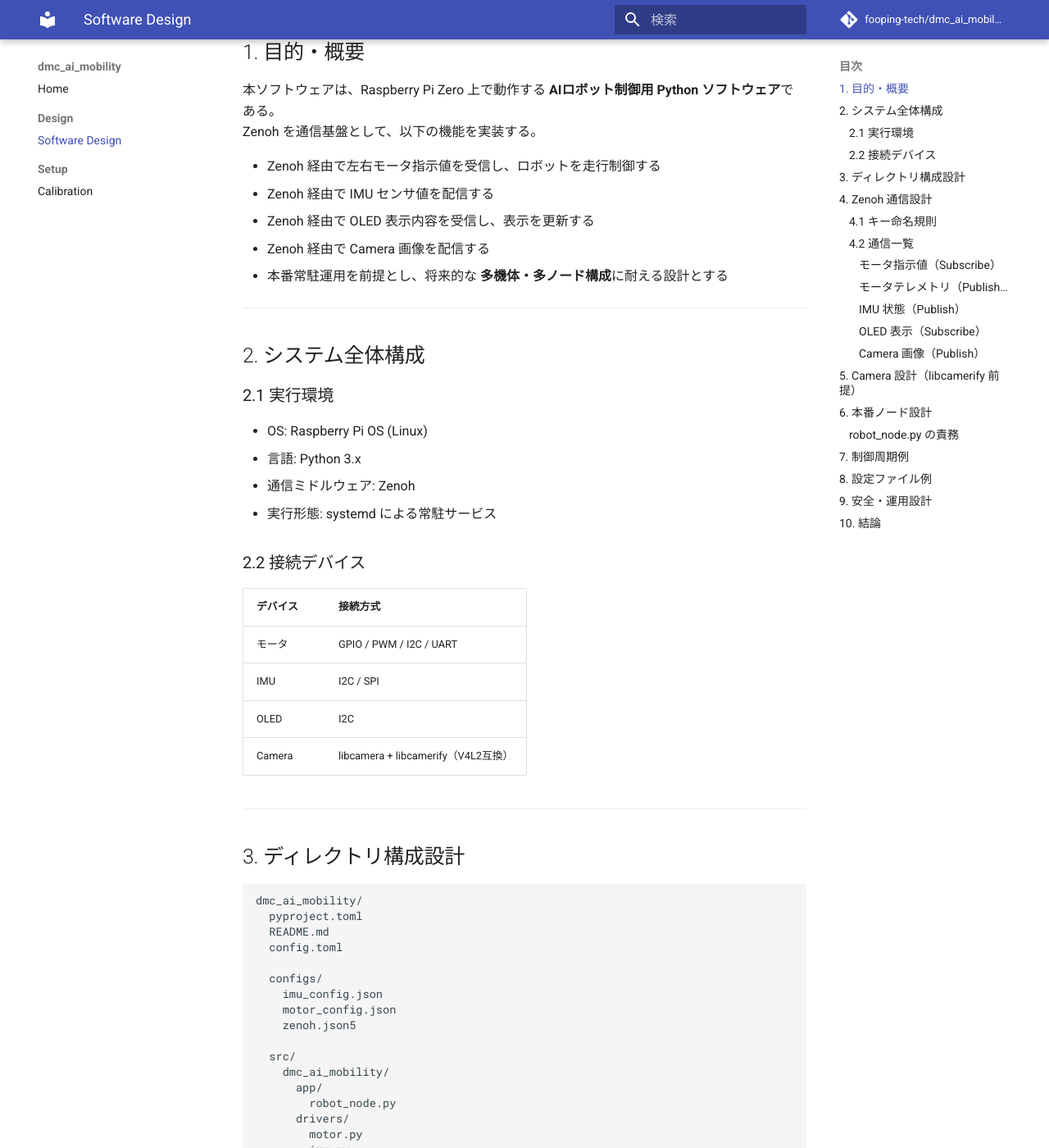
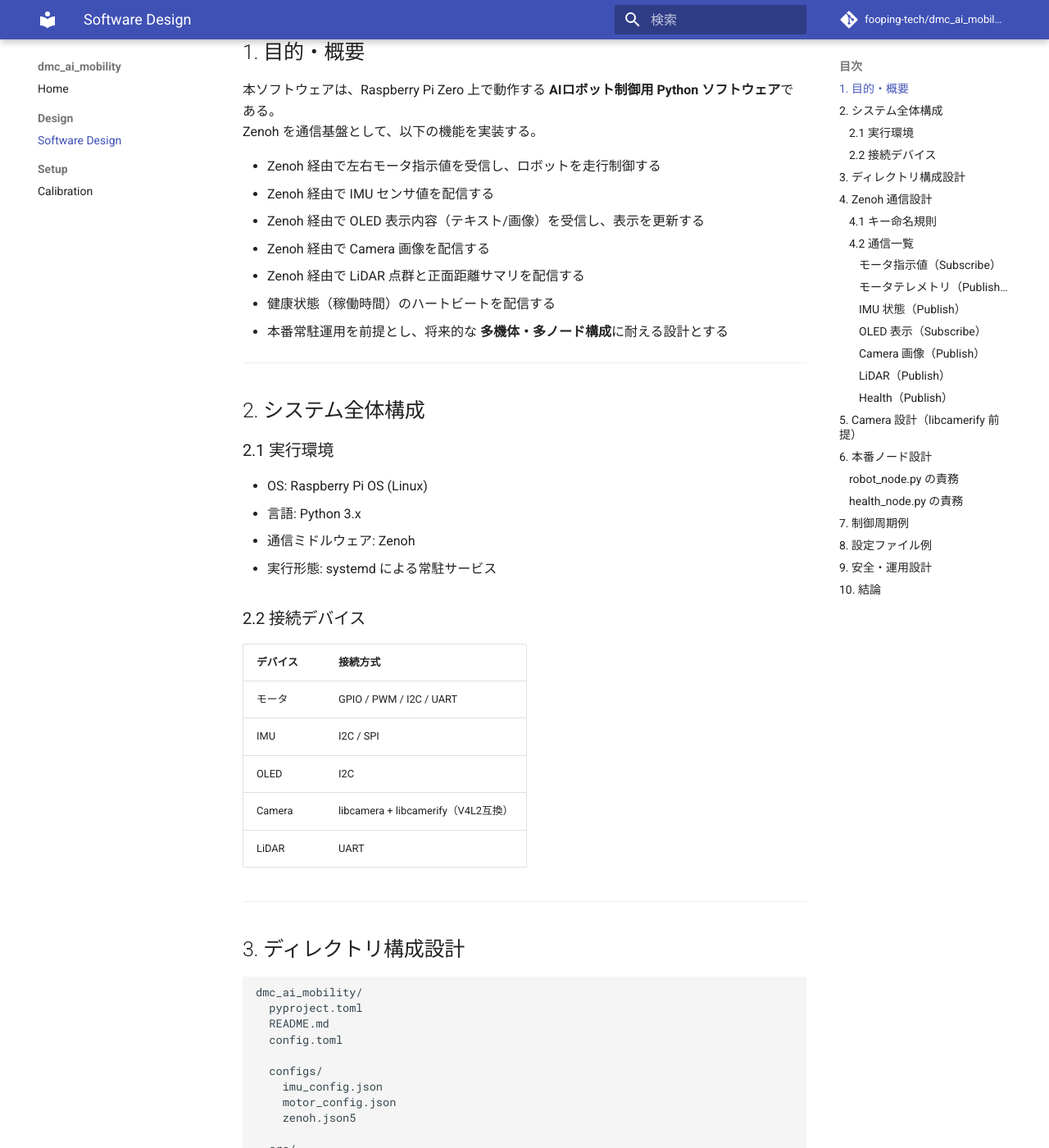
Before and after one commit to fooping-tech/dmc_ai_mobility, an MkDocs documentation site: the page built from docs/dmc_ai_mobility_software_design.md, in a window 1280 px wide and 1400 px high, scrolled down 225 px. Shown: the whole window at 82% size. Built offline with MkDocs 1.6.1 and Material for MkDocs 9.7.7, drawn with Linux system fonts in a browser that asks for light colours; comment, search, counter and statistics services are not loaded; some of the changed text lies outside the part shown.

Commit message:
feat:ソフト設計書更新

````diff
--- a/docs/dmc_ai_mobility_software_design.md
+++ b/docs/dmc_ai_mobility_software_design.md
@@ -10,8 +10,10 @@
 
 - Zenoh 経由で左右モータ指示値を受信し、ロボットを走行制御する
 - Zenoh 経由で IMU センサ値を配信する
-- Zenoh 経由で OLED 表示内容を受信し、表示を更新する
+- Zenoh 経由で OLED 表示内容（テキスト/画像）を受信し、表示を更新する
 - Zenoh 経由で Camera 画像を配信する
+- Zenoh 経由で LiDAR 点群と正面距離サマリを配信する
+- 健康状態（稼働時間）のハートビートを配信する
 - 本番常駐運用を前提とし、将来的な **多機体・多ノード構成**に耐える設計とする
 
 ---
@@ -33,6 +35,7 @@
 | IMU | I2C / SPI |
 | OLED | I2C |
 | Camera | libcamera + libcamerify（V4L2互換） |
+| LiDAR | UART |
 
 ---
 
@@ -53,11 +56,15 @@
     dmc_ai_mobility/
       app/
         robot_node.py
+        health_node.py
       drivers/
         motor.py
         imu.py
         oled.py
         camera_v4l2.py
+        lidar.py
+        ydlidar.py
+        _ydlidar.so
       zenoh/
         session.py
         keys.py
@@ -112,11 +120,24 @@
 #### OLED 表示（Subscribe）
 
 - Key: `dmc_robo/<robot_id>/oled/cmd`
+- Key: `dmc_robo/<robot_id>/oled/image/mono1`
+
+`oled/cmd` は JSON でテキスト表示、`oled/image/mono1` は SSD1306 の mono1 バッファ（生 bytes）を受け取る。
+受信した表示は一定時間（`config.toml` の `[oled].override_s`）だけ表示し、その後は通常表示へ戻す。
 
 #### Camera 画像（Publish）
 
 - JPEG: `dmc_robo/<robot_id>/camera/image/jpeg`
 - Meta: `dmc_robo/<robot_id>/camera/meta`
+
+#### LiDAR（Publish）
+
+- Scan: `dmc_robo/<robot_id>/lidar/scan`
+- Front summary: `dmc_robo/<robot_id>/lidar/front`
+
+#### Health（Publish）
+
+- Key: `dmc_robo/<robot_id>/health/state`
 
 ---
 
@@ -133,11 +154,16 @@
 ### robot_node.py の責務
 
 - Zenoh セッション管理
-- motor / oled Subscribe
+- motor / oled Subscribe（oled は text + mono1）
 - motor telemetry Publish
-- imu / camera Publish
+- imu / camera / lidar Publish
 - deadman による安全停止
 - camera 障害の局所化
+- OLED の表示優先度制御（通常表示 vs 一時上書き）
+
+### health_node.py の責務
+
+- `health/state` を 1Hz で Publish（稼働時間と時刻）
 
 ---
 
@@ -150,6 +176,8 @@
 | IMU | 50Hz |
 | OLED | 最大10Hz |
 | Camera | 5–10Hz |
+| LiDAR | 10Hz（設定可） |
+| Health | 1Hz |
 
 ---
 
@@ -165,12 +193,33 @@
 [imu]
 publish_hz = 50
 
+[oled]
+max_hz = 10
+i2c_port = 1
+i2c_address = 0x3C
+width = 128
+height = 32
+override_s = 2.0
+# boot_image = "assets/bin/boot.bin"
+# motor_image = "assets/bin/motor.bin"
+
 [camera]
 enable = true
 device = 0
 width = 640
 height = 480
 fps = 10
+
+[lidar]
+enable = false
+port = "/dev/ttyAMA0"
+baudrate = 230400
+publish_hz = 10
+front_window_deg = 10
+front_stat = "mean"
+
+[zenoh]
+# config_path = "configs/zenoh.json5"
 ```
 
 ---
@@ -180,6 +229,7 @@
 - motor 指示途絶時は即停止
 - Zenoh 切断時はモータ停止
 - camera はベストエフォート
+- OLED 受信は一時表示に留め、通常表示に復帰する
 
 ---
 
````
Also changed, not shown: other parts of docs/dmc_ai_mobility_software_design.md (+1 -0 lines).
